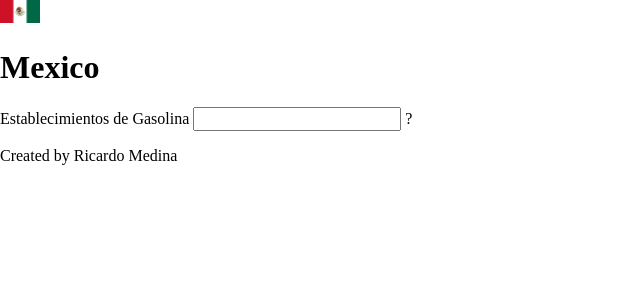
After one commit to RicrdoMedina/gasoline-sale-location-on-mexico, a web app: file templates/index.html in a window 1280 px wide. The commit adds this page. Shown: the top 300 px of the page, without its empty margins (0-640 px from the left). Run offline with its HTML, style and script files only (its server is not run), Linux system fonts and the light colour scheme; some libraries are stand-ins or nearby versions.

Commit message:
Se modifico buscador para convertir a mayuscula la entrada de busqueda del formulario asi como el string con el que se realiza la comparacion para filtar resultado de la busqueda

```diff
--- /dev/null
+++ b/templates/index.html
@@ -0,0 +1,47 @@
+<!DOCTYPE html>
+<html lang="es">
+<head>
+  <meta charset="UTF-8">
+  <meta name="viewport" content="width=device-width, initial-scale=1.0">
+  <meta http-equiv="X-UA-Compatible" content="ie=edge">
+  <title>Google Maps | Establecimientos de Gasolina en Mexico</title>
+</head>
+<body>
+    <div class="wrapper">
+      <header class="header">
+        <div class="container-header">
+          <div class="container-country slideRight">
+            <img class="flag-country" width="40" src="./src/images/mexico.png" alt="Mexico">
+            <h1 class="title-country">Mexico</h1>
+          </div>
+          <form id="formSearch" class="form-search slideLeft">
+            <div class="content-search">
+              <label for="search">Establecimientos de Gasolina</label>
+              <input type="text" name="search" id="search" class="input-search" value="">
+              <span class="icon-search">
+                ?
+              </span>
+            </div>
+          </form>
+        </div>
+      </header>
+      <section class="main">
+        <div class="container-map fadeIn">
+          <div id="map" class="map"></div>
+        </div>
+      </section>
+      <footer class="footer">
+        <p class="footer-text">Created by Ricardo Medina</p>
+      </footer>
+    </div>
+    <script>
+      function initMap() {
+        // Create a map object and specify the DOM element for display.
+      }
+
+    </script>
+    <script src="https://maps.googleapis.com/maps/api/js?key=AIzaSyAnFk2WQq7JyNS9EgtIC6H__L1_P5DGW8A"></script>
+    <script src="http://localhost:8080/js/bundle.js"></script>
+    <link rel="stylesheet" href="https://cdnjs.cloudflare.com/ajax/libs/normalize/8.0.0/normalize.min.css">
+  </body>
+</html>
```
Also changed, not shown: index.html (+1 -47 lines), src/css/main.css (+9 -8 lines), src/js/class/UI.js (+19 -1 lines), templates/index.ejs (added, +40 -0 lines), webpack.config.js (+2 -8 lines), 3 other files.
